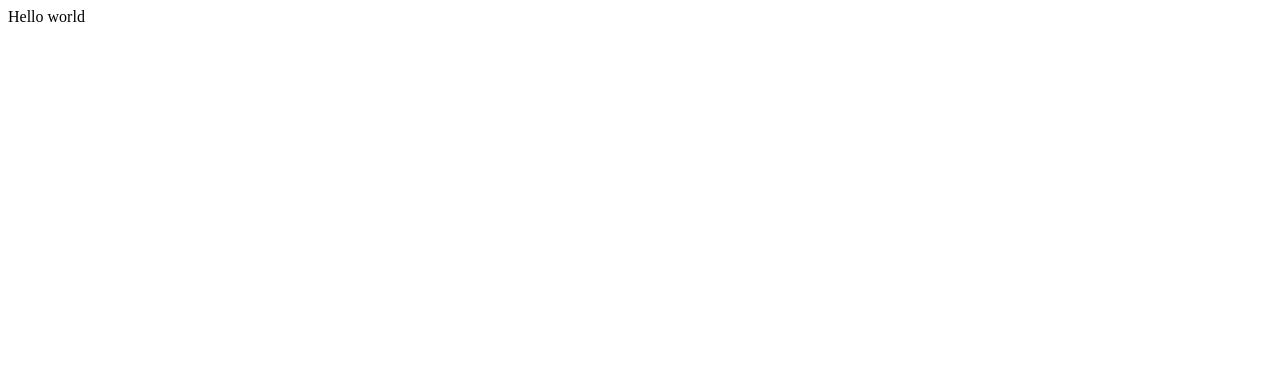
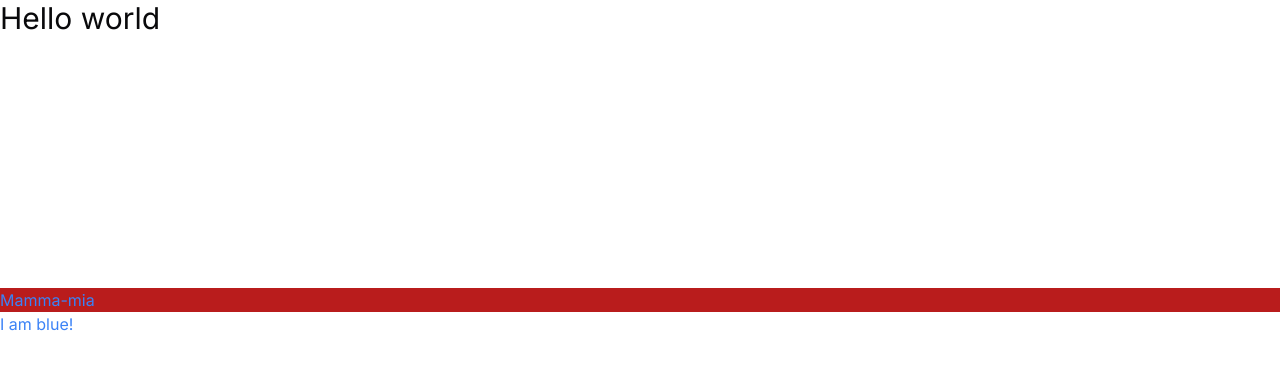
Before and after one commit to code-and-cakes/illia-smolihovets-next-intership, a Next.js app: page / in a window 1280 px wide. Shown: the top 370 px of the page. Built offline with nearby package versions, Linux system fonts and the light colour scheme.

Commit message:
feat: test commit

```diff
--- /dev/null
+++ b/src/app/example.tsx
@@ -0,0 +1,5 @@
+import "./globals.css";
+
+export default function Example() {
+  return <div>Shoto-tam</div>;
+}
--- a/src/app/layout.tsx
+++ b/src/app/layout.tsx
@@ -1,7 +1,24 @@
+import { cn } from "@/lib/utils";
+import { Inter } from "next/font/google";
+import "./globals.css";
+
+const inter = Inter({
+  subsets: ["latin"],
+  variable: "--font-sans",
+});
+
 export default function Layout({ children }: { children: React.ReactNode }) {
+  console.log(children);
   return (
     <html>
-      <body>{children}</body>
+      <body
+        className={cn(
+          "min-h-screen bg-background font-sans antialiased",
+          inter.variable
+        )}
+      >
+        {children}
+      </body>
     </html>
   );
 }
--- a/src/app/page.tsx
+++ b/src/app/page.tsx
@@ -1,3 +1,11 @@
 export default function Home() {
-  return "Hello world";
+  return (
+    <div>
+      <div className="size-72 align-text-bottom text-3xl text-opacity-40">
+        Hello world
+      </div>
+      <h1 className="bg-red-700 text-blue-500">Mamma-mia</h1>
+      <h1 className="text-blue-500">I am blue!</h1>
+    </div>
+  );
 }
```
